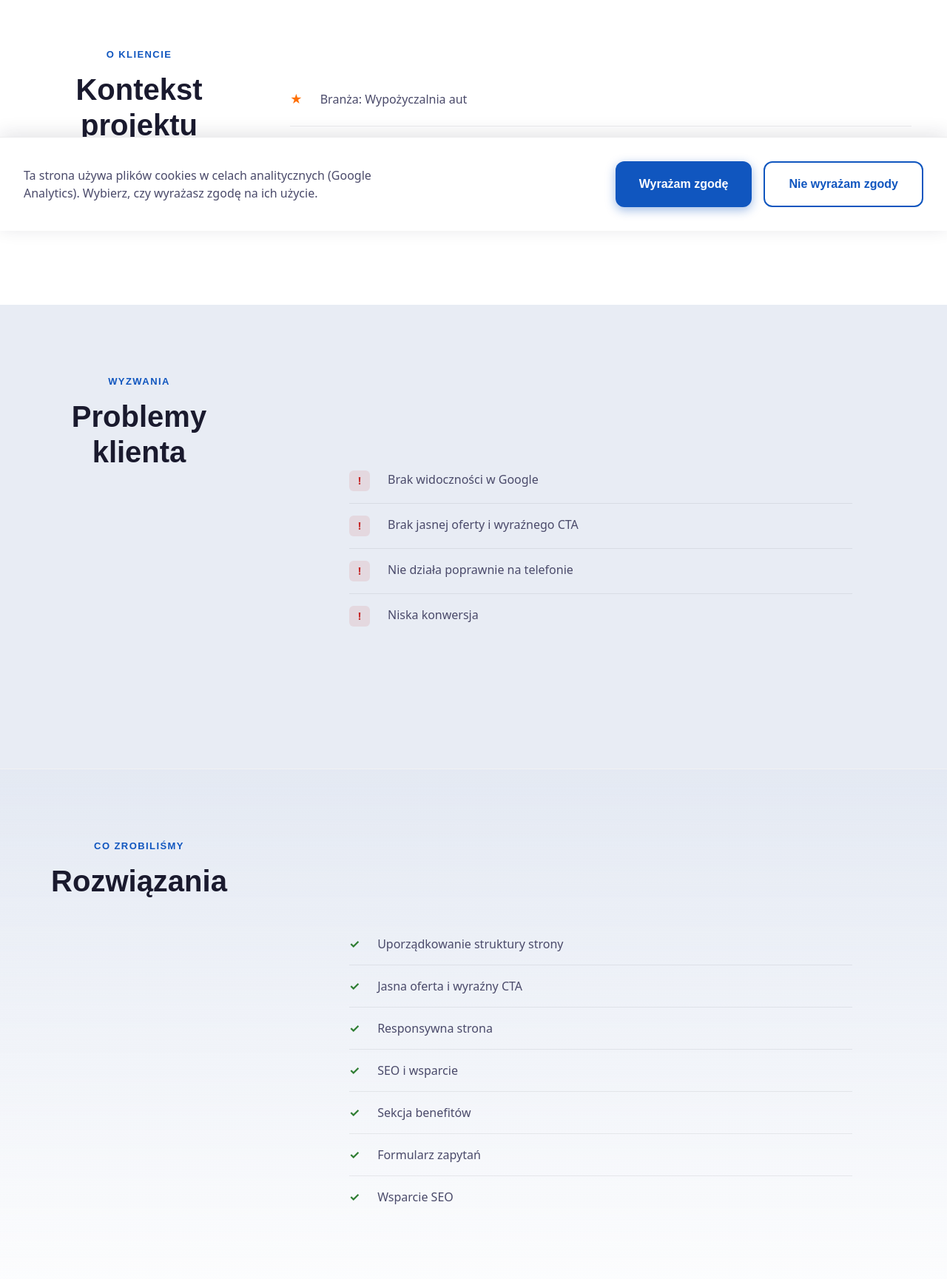
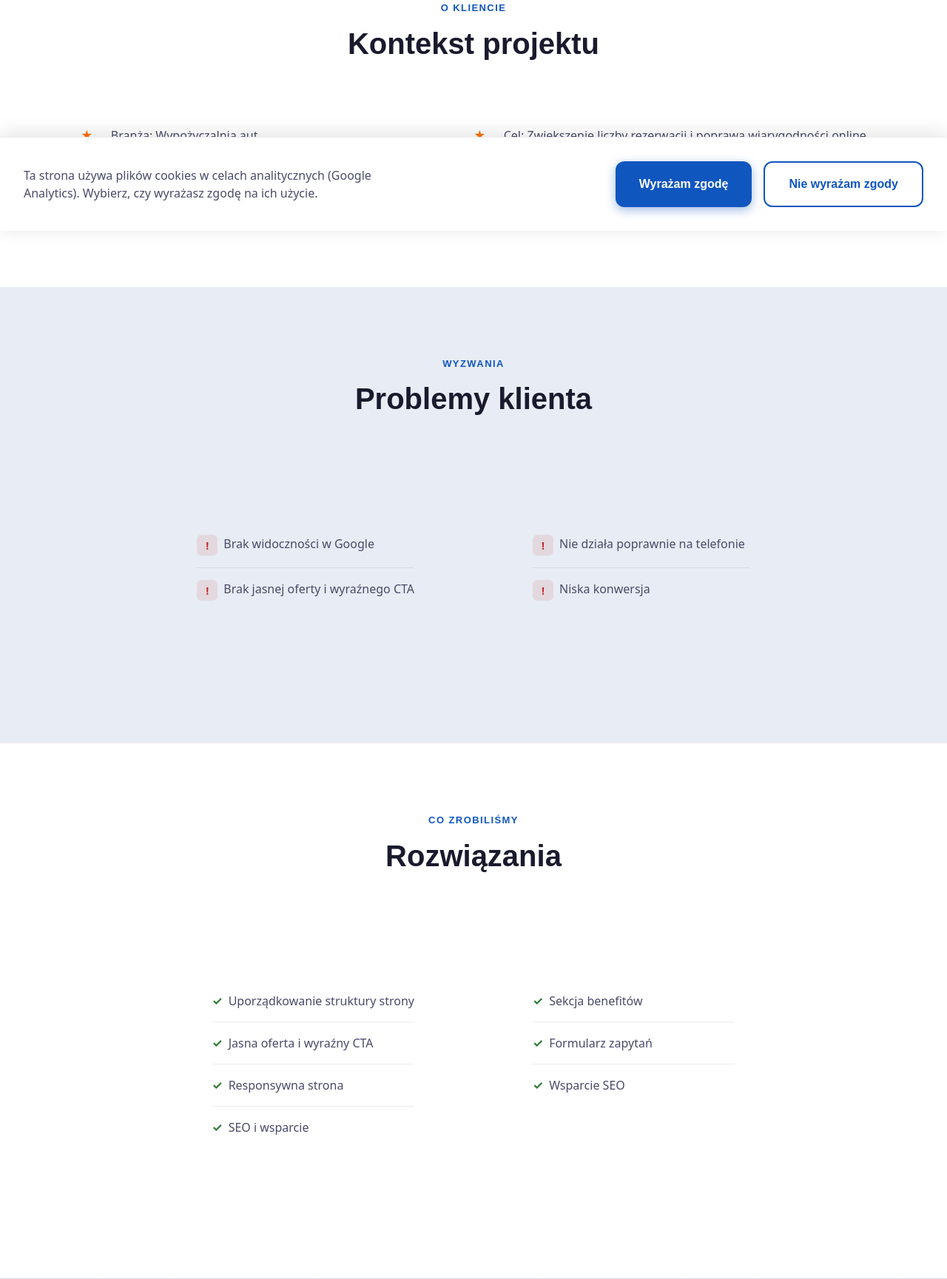
Before and after one commit to AlterGhost44/BNK-website, a website: page portfolio-p1.html in a window 1280 px wide. Shown: the part 488-2217 px from the top of the page at 74% size. Drawn offline with Linux system fonts and the light colour scheme.

Commit message:
Update porftolio p1-p3 layout

```diff
--- a/portfolio-p1.html
+++ b/portfolio-p1.html
@@ -63,7 +63,7 @@
     </div>
   </header>
 
-  <main id="main-content" class="main--with-header-offset">
+  <main id="main-content">
     <section class="hero hero--compact" id="portfolio-intro" aria-labelledby="portfolio-intro-heading">
       <div class="hero__inner">
         <div class="hero__content">
@@ -83,11 +83,16 @@
           <span class="subtitle">O kliencie</span>
           Kontekst projektu
         </h2>
-        <ul class="problem__list" role="list">
+        <div class="card_case">
+          <ul class="list_layout problem__list" role="list">
           <li>Branża: Wypożyczalnia aut</li>
           <li>Lokalizacja: Toruń</li>
+        </ul>
+        <ul class="list_layout problem__list" role="list">
           <li>Cel: Zwiększenie liczby rezerwacji i poprawa wiarygodności online</li>
         </ul>
+        </div>
+
       </div>
     </section>
 
@@ -97,12 +102,16 @@
           <span class="subtitle">Wyzwania</span>
           Problemy klienta
         </h2>
-        <ul class="portfolio-list" role="list">
+        <div class="card_case">
+          <ul class="list_layout portfolio-list" role="list">
           <li>Brak widoczności w Google</li>
           <li>Brak jasnej oferty i wyraźnego CTA</li>
+        </ul>
+          <ul class="list_layout portfolio-list" role="list">
           <li>Nie działa poprawnie na telefonie</li>
           <li>Niska konwersja</li>
-        </ul>
+          </ul>
+        </div>
       </div>
     </section>
 
@@ -112,15 +121,19 @@
           <span class="subtitle">Co zrobiliśmy</span>
           Rozwiązania
         </h2>
-        <ul class="portfolio-list portfolio-list--solutions" role="list">
+        <div class="card_case">
+          <ul class="list_layout portfolio-list portfolio-list--solutions" role="list">
           <li>Uporządkowanie struktury strony</li>
           <li>Jasna oferta i wyraźny CTA</li>
           <li>Responsywna strona</li>
           <li>SEO i wsparcie</li>
-          <li>Sekcja benefitów</li>
+        </ul>
+          <ul  class="list_layout portfolio-list portfolio-list--solutions" role="list">
+            <li>Sekcja benefitów</li>
           <li>Formularz zapytań</li>
           <li>Wsparcie SEO</li>
-        </ul>
+          </ul>
+        </div>
       </div>
     </section>
 
@@ -130,12 +143,16 @@
           <span class="subtitle">Efekty</span>
           Wyniki
         </h2>
-        <ul class="portfolio-list" role="list">
+        <div class="card_case">
+          <ul class="portfolio-list" role="list">
           <li>Strona zaprojektowana pod generowanie zapytań</li>
           <li>Jasna ścieżka do rezerwacji</li>
+        </ul>
+        <ul class="portfolio-list" role="list">
           <li>Projekt gotowy pod kampanie Google Ads</li>
           <li>Optymalizacja pod SEO lokalne</li>
         </ul>
+        </div>
       </div>
     </section>
 
@@ -145,12 +162,16 @@
           <span class="subtitle">Stack</span>
           Technologie
         </h2>
-        <ul class="portfolio-list portfolio-list--tech" role="list">
+        <div class="card_case">
+          <ul class="list_layout portfolio-list portfolio-list--tech" role="list">
           <li>HTML / CSS / JavaScript</li>
           <li>Responsywność</li>
+        </ul>
+        <ul class="list_layout portfolio-list portfolio-list--tech" role="list">
           <li>Optymalizacja wydajności</li>
           <li>Google Analytics 4</li>
         </ul>
+        </div>
       </div>
     </section>
 
--- a/scss/base/_reset.scss
+++ b/scss/base/_reset.scss
@@ -22,14 +22,14 @@ body {
   line-height: 1.6;
   color: var(--color-text, #1a1a2e);
   background-color: $color-bg;
-  max-width: 100vw;
+  max-width: 100dvw;
   overflow-x: hidden;
   -webkit-font-smoothing: antialiased;
   -moz-osx-font-smoothing: grayscale;
 }
 
 main {
-  max-width: 100vw;
+  max-width: 100dvw;
   overflow-x: hidden;
 }
 
--- a/scss/base/_typography.scss
+++ b/scss/base/_typography.scss
@@ -8,9 +8,9 @@ h1, h2, h3, h4, h5, h6 {
   color: $color-text;
 }
 
-h1 { font-size: clamp(2rem, 5vw, 3.25rem); }
-h2 { font-size: clamp(1.75rem, 4vw, 2.5rem); }
-h3 { font-size: clamp(1.25rem, 2.5vw, 1.5rem); }
+h1 { font-size: clamp(2rem, 5dvw, 3.25rem); }
+h2 { font-size: clamp(1.75rem, 4dvw, 2.5rem); }
+h3 { font-size: clamp(1.25rem, 2.5dvw, 1.5rem); }
 
 p {
   color: $color-text-muted;
--- a/scss/sections/_portfolio-detail.scss
+++ b/scss/sections/_portfolio-detail.scss
@@ -55,15 +55,10 @@
 .portfolio-results .solutions__inner,
 .portfolio-tech .problem__inner,
 .portfolio-gallery-section .solutions__inner {
-  display: grid;
-  grid-template-columns: 1fr;
+  display: flex;
+  flex-direction: column;
   gap: $space-lg;
-  align-items: start;
-  text-align: left;
-  @include respond-to(desktop) {
-    grid-template-columns: minmax(12rem, 280px) 1fr;
-    gap: $space-2xl;
-  }
+  align-items: center;
 }
 
 // Na desktopie: pierwsza komórka = tytuł (h2), druga = lista / galeria
@@ -119,7 +114,7 @@
 
 // Sekcje budujące zaufanie (Wyniki, Rozwiązania) – delikatne wyróżnienie
 .portfolio-solutions {
-  background: linear-gradient(180deg, rgba($color-primary, 0.02) 0%, $color-white 100%);
+  background: #ffff;
   border-top: 1px solid rgba($color-text, 0.06);
 }
 
@@ -130,6 +125,7 @@
 
 .portfolio-client .problem__list li {
   line-height: 1.5;
+  width: 100%;
 }
 
 // Kontekst projektu – gwiazdka przy li
@@ -172,9 +168,10 @@
 .portfolio-list li {
   display: flex;
   align-items: flex-start;
-  gap: $space-md;
+  gap: $space-xs;
   padding: $space-sm 0;
   font-size: 1rem;
+  width: 100%;
   line-height: 1.5;
   color: $color-text-muted;
   border-bottom: 1px solid rgba($color-text, 0.08);
@@ -299,7 +296,7 @@
 
 .portfolio-cta__title {
   color: $color-white;
-  font-size: clamp(1.5rem, 4vw, 2.25rem);
+  font-size: clamp(1.25rem, 4vw, 2rem);
   margin: 0 0 $space-md;
   max-width: 20ch;
   margin-left: auto;
@@ -308,9 +305,9 @@
 
 .portfolio-cta__text {
   color: rgba($color-white, 0.92);
-  font-size: 1.0625rem;
+  font-size: 1rem;
   line-height: 1.5;
-  max-width: 36ch;
+  max-width: 34ch;
   margin: 0 auto $space-xl;
   @include respond-to(desktop) {
     font-size: 1.125rem;
@@ -346,3 +343,24 @@
     padding: 5rem;
   }
 }
+
+.set_center {
+  display: flex;
+  flex-direction: column;
+  align-items: center;
+  width: 60%;
+
+  @include respond-to(desktop) {
+    width: 30%;
+  }
+}
+
+.card_case {
+  display: grid;
+  grid-template-columns: 1fr 1fr;
+}
+.list_layout {
+  display: flex;
+  flex-direction: column;
+  align-items: center;
+}
```
Also changed, not shown: offer.html (+2 -1 lines), portfolio-p2.html (+26 -5 lines), portfolio-p3.html (+25 -5 lines), css/main.css, scss/README.md (deleted), 1 other file.
